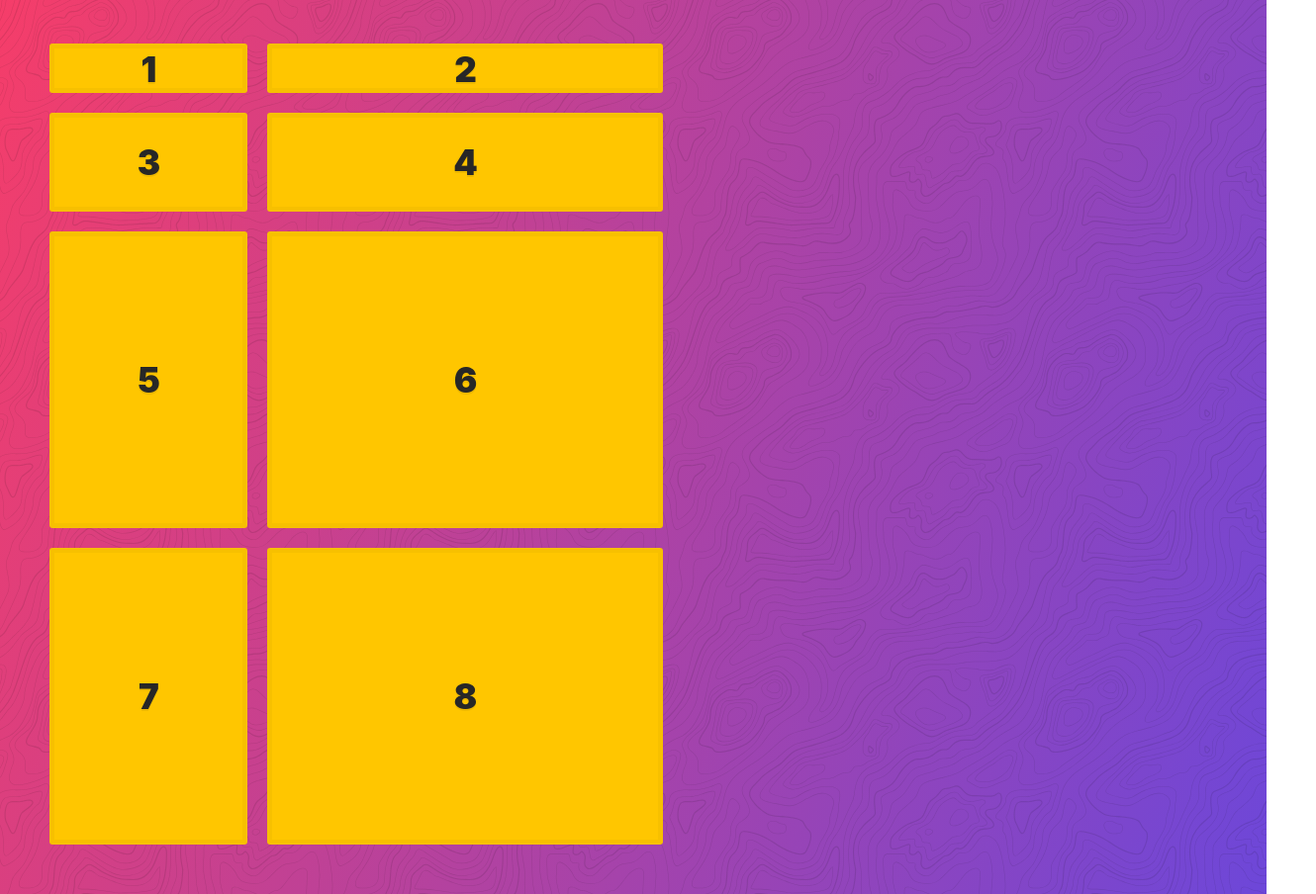
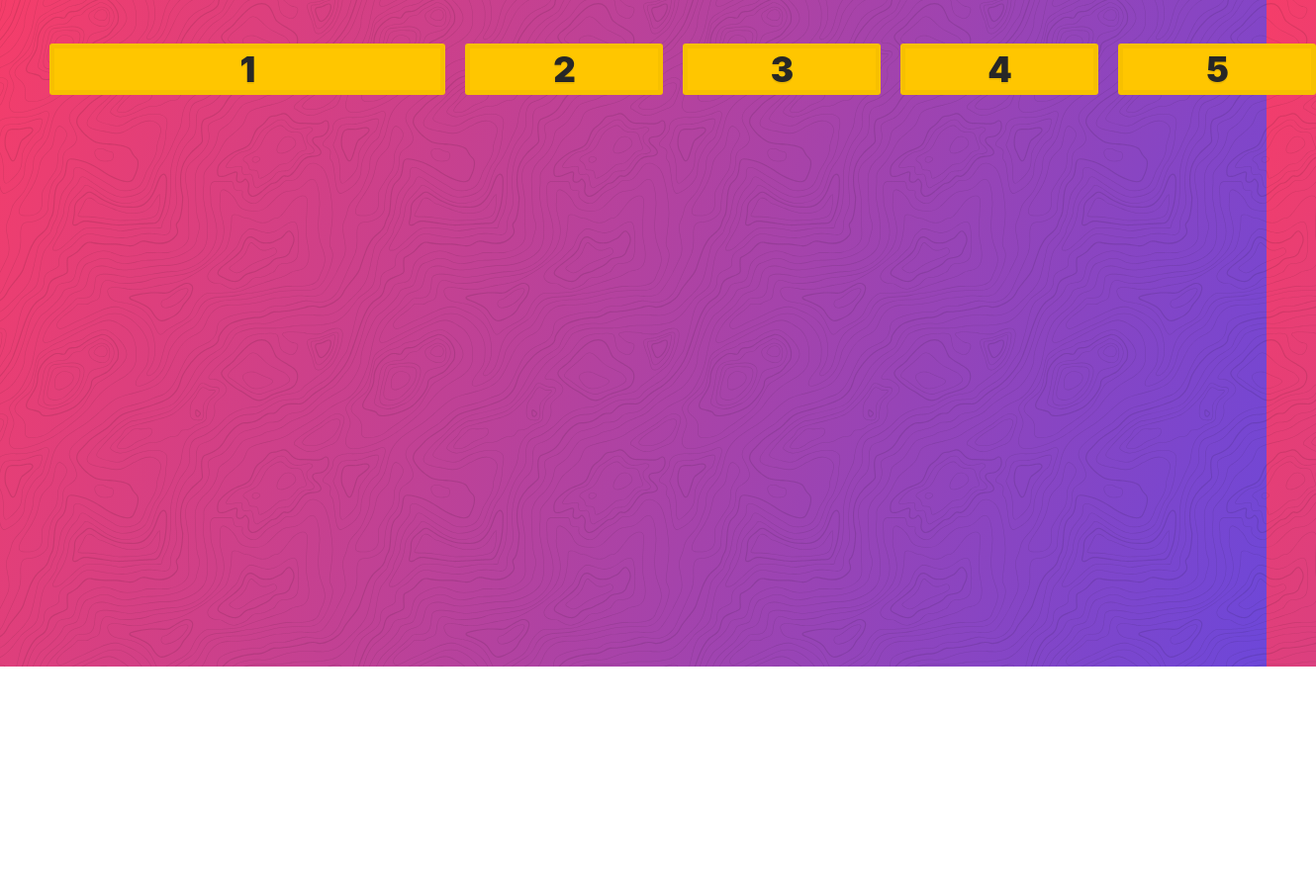
Before and after one commit to joshswl/css-grid, a website: page public/index.html in a window 1280 px wide. Shown: the part 126-1030 px from the top of the page at 99% size, 1330 px wide, since content can reach past the window. After the commit the page ends 800 px from the top, so only its background shows below. Drawn offline with Linux system fonts and the light colour scheme.

Commit message:
auto-flow

```diff
--- a/public/index.html
+++ b/public/index.html
@@ -23,9 +23,6 @@ Example:
     <div class="item">3</div>
     <div class="item">4</div>
     <div class="item">5</div>
-    <div class="item">6</div>
-    <div class="item">7</div>
-    <div class="item">8</div>
   </div>
 
   <style>
@@ -41,10 +38,20 @@ Example:
       /* grid-template-columns: 100px auto 500px 50px; */
       /* grid-template-columns: repeat(5, 100px); */
 
-      grid-template-columns: 200px 400px;
-      grid-template-rows: 50px 100px;
 
-      grid-auto-rows: 300px;
+      /* explicit */
+
+      /* grid-template-columns: 200px 400px;
+      grid-template-rows: 50px 100px; */
+
+      /* implicit */
+
+      /* grid-auto-rows: 300px;   */
+
+      grid-template-columns: 400px 200px;
+      /* grid-auto-flow: row; */
+      grid-auto-flow: column;
+      grid-auto-columns: 200px;
     }
   </style>
 
```
